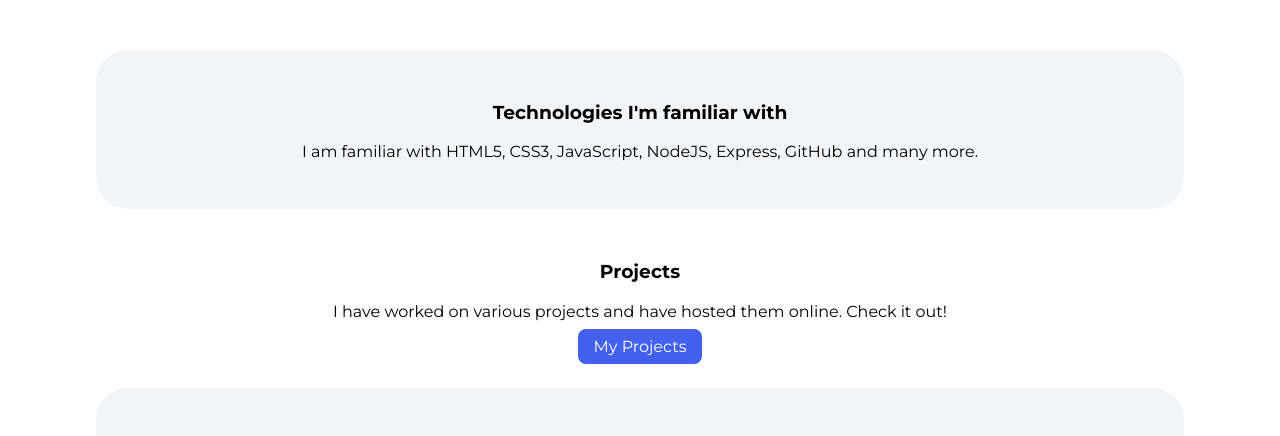
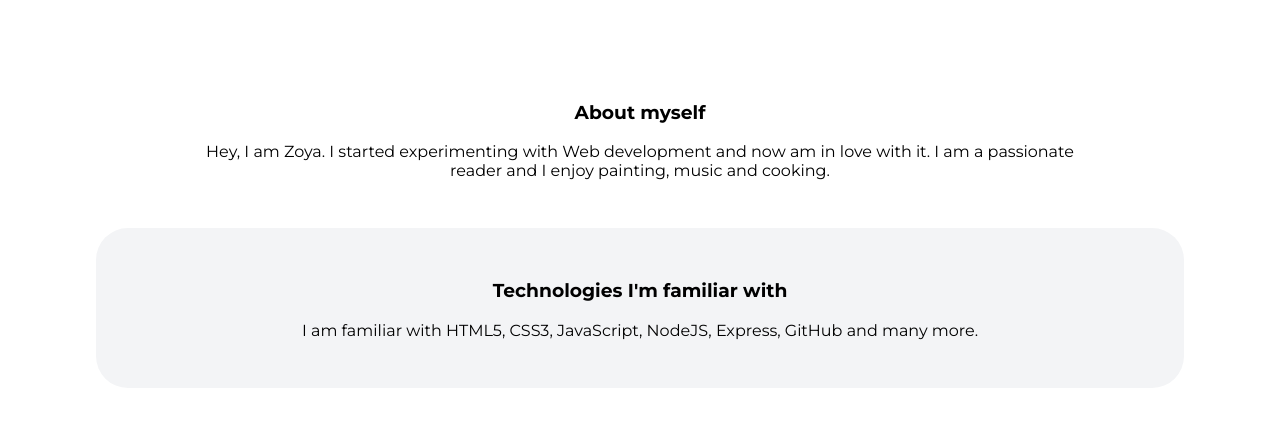
Before and after one commit to zoyatanweer/portfolio, a plain HTML site: page index.html in a window 1280 px wide. Shown: the part 624-1060 px from the top of the page. Drawn offline with Linux system fonts and the light colour scheme.

Commit message:
update index.html
added 'about myself' section.

```diff
--- a/index.html
+++ b/index.html
@@ -28,6 +28,12 @@
         <h1 class="hero-heading">Zoya Tanweer the <span class="heading-inverted"> Web Developer</span></h1>
     </header>
 
+    <section class="section">
+        <div class="container container-center">
+        <h3>About myself</h3>
+        <p>Hey, I am Zoya. I started experimenting with Web development and now am in love with it. I am a passionate reader and I enjoy painting, music and cooking.
+        </p>
+    </section>
     <section class="section ow">
         <div class="container container-center">
         <h3>Technologies I'm familiar with</h3>
```
